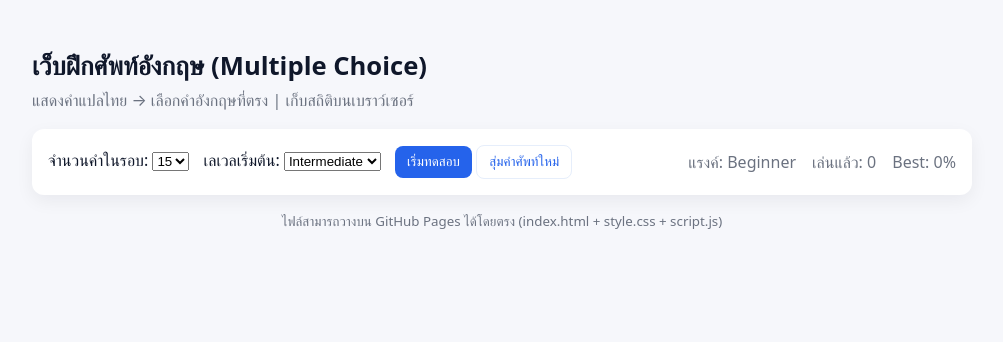
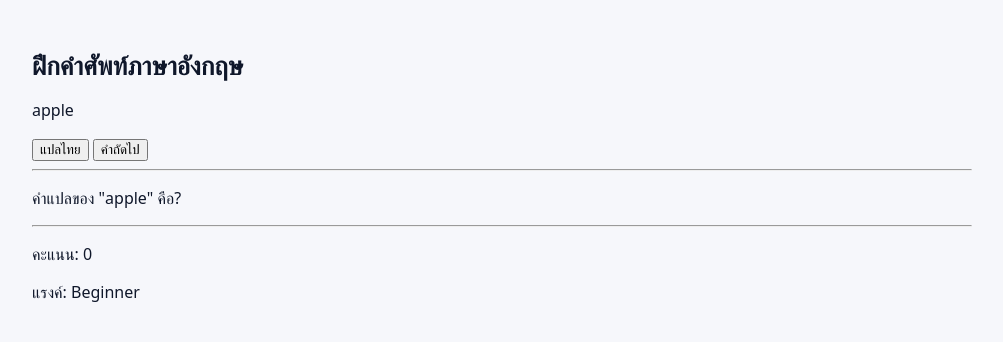
Before and after one commit to phakhapoomphinichot-cell/englishquiz.github.io, a plain HTML site: page index.html in a window 1280 px wide. Shown: the whole page, without its empty margins (138-1141 px from the left). Drawn offline with Linux system fonts and the light colour scheme.

Commit message:
Update index.html

```diff
--- a/index.html
+++ b/index.html
@@ -1,82 +1,36 @@
-<!doctype html>
-<html lang="th">
+<!DOCTYPE html>
+<html lang="en">
 <head>
-  <meta charset="utf-8" />
-  <meta name="viewport" content="width=device-width,initial-scale=1" />
-  <title>เว็บฝึกศัพท์ - Multiple Choice</title>
-  <link rel="stylesheet" href="style.css" />
+  <meta charset="UTF-8">
+  <meta name="viewport" content="width=device-width, initial-scale=1.0">
+  <title>เว็บฝึกภาษาอังกฤษ</title>
+  <link rel="stylesheet" href="style.css">
 </head>
 <body>
   <div class="container">
-    <header>
-      <h1>เว็บฝึกศัพท์อังกฤษ (Multiple Choice)</h1>
-      <p class="sub">แสดงคำแปลไทย → เลือกคำอังกฤษที่ตรง | เก็บสถิติบนเบราว์เซอร์</p>
-    </header>
+    <h1>ฝึกคำศัพท์ภาษาอังกฤษ</h1>
 
-    <section class="panel settings">
-      <div>
-        <label>จำนวนคำในรอบ:
-          <select id="roundSize">
-            <option value="10">10</option>
-            <option value="15" selected>15</option>
-            <option value="20">20</option>
-            <option value="30">30</option>
-          </select>
-        </label>
-        <label>เลเวลเริ่มต้น:
-          <select id="startRank">
-            <option value="0">Novice</option>
-            <option value="1">Beginner</option>
-            <option value="2" selected>Intermediate</option>
-            <option value="3">Advanced</option>
-            <option value="4">Master</option>
-          </select>
-        </label>
-        <button id="startBtn" class="btn">เริ่มทดสอบ</button>
-        <button id="shuffleBtn" class="btn ghost">สุ่มคำศัพท์ใหม่</button>
-      </div>
-      <div class="stats" id="stats">
-        <div>แรงค์: <span id="currentRank">Novice</span></div>
-        <div>เล่นแล้ว: <span id="played">0</span></div>
-        <div>Best: <span id="bestScore">0%</span></div>
-      </div>
-    </section>
+    <!-- Flashcard -->
+    <div id="flashcard">
+      <p id="word">apple</p>
+      <button id="show-meaning">แปลไทย</button>
+      <p id="meaning" style="display:none;">แอปเปิล; ผลไม้</p>
+      <button id="next-word">คำถัดไป</button>
+    </div>
 
-    <main id="game" class="panel hidden">
-      <div class="question-area">
-        <div class="q-head">
-          <div id="qIndex">1 / 15</div>
-          <div id="qProgress" class="progress"><div id="qBar"></div></div>
-        </div>
-        <div class="thai" id="thaiWord">คำแปลไทย</div>
-      </div>
+    <hr>
 
-      <div class="choices" id="choices"></div>
+    <!-- Quiz -->
+    <div id="quiz">
+      <p id="quiz-question">คำแปลของ "apple" คือ?</p>
+      <div id="quiz-options"></div>
+    </div>
 
-      <div class="game-footer">
-        <div id="feedback" class="feedback"></div>
-        <div class="controls">
-          <button id="skipBtn" class="btn ghost">ข้าม</button>
-          <button id="endBtn" class="btn red">จบเกม</button>
-        </div>
-      </div>
-    </main>
+    <hr>
 
-    <section id="result" class="panel hidden">
-      <h2>ผลการทดสอบ</h2>
-      <p>คะแนน: <span id="scorePct">0%</span></p>
-      <p>แรงค์: <strong id="resultRank">Novice</strong></p>
-      <p>คำตอบผิด (รายการ):</p>
-      <ul id="wrongList"></ul>
-      <div class="result-actions">
-        <button id="againBtn" class="btn">เล่นอีกครั้ง</button>
-        <button id="homeBtn" class="btn ghost">กลับหน้าแรก</button>
-      </div>
-    </section>
-
-    <footer>
-      <small>ไฟล์สามารถวางบน GitHub Pages ได้โดยตรง (index.html + style.css + script.js)</small>
-    </footer>
+    <!-- คะแนนและแรงค์ -->
+    <p>คะแนน: <span id="score">0</span></p>
+    <p>แรงค์: <span id="rank">Beginner</span></p>
   </div>
 
   <script src="script.js"></script>
```
